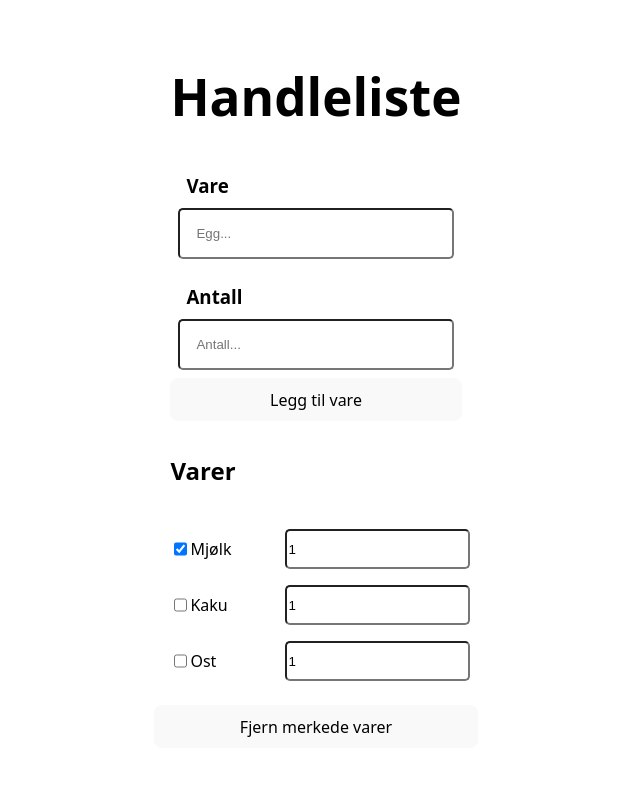
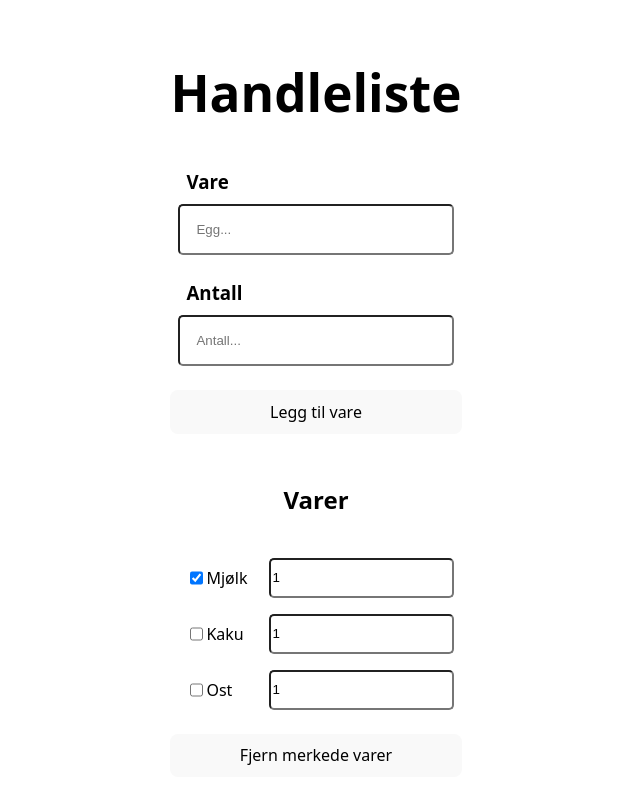
Before and after one commit to EPH-02/arbeidskrav_26, a React (Vite) app: page / in a window 1280 px wide. Shown: the top 804 px of the page, without its empty margins (324-964 px from the left). Built offline with nearby package versions, Linux system fonts and the light colour scheme.

Commit message:
lagt på id til css og finpusset mere css

```diff
--- a/src/components/AddForm.jsx
+++ b/src/components/AddForm.jsx
@@ -15,7 +15,7 @@ export default function AddForm({ name, setName, count, setCount, error, addItem
           <input type="number" placeholder="Antall..." min="1" value={count} onChange={e => setCount(e.target.value)}/>
         </label>
 
-        <button type="submit">Legg til vare</button>
+        <button id='addButton' type="submit">Legg til vare</button>
 
         {/* Viser error melding dersom name eller count ikker er fylt ut */}
         {error && <p>{error}</p>}
--- a/src/style/stylesheet.css
+++ b/src/style/stylesheet.css
@@ -61,6 +61,8 @@ section {
     flex-direction: column;
     align-items: flex-start;
     max-width: 100%;
+    margin: 1rem;
+    align-items: center;
 
     ul {
         display: flex;
@@ -105,3 +107,7 @@ button{
 p {
     color: var(--black);
 }
+
+#addButton{
+    margin-top: 1rem;
+}
```
